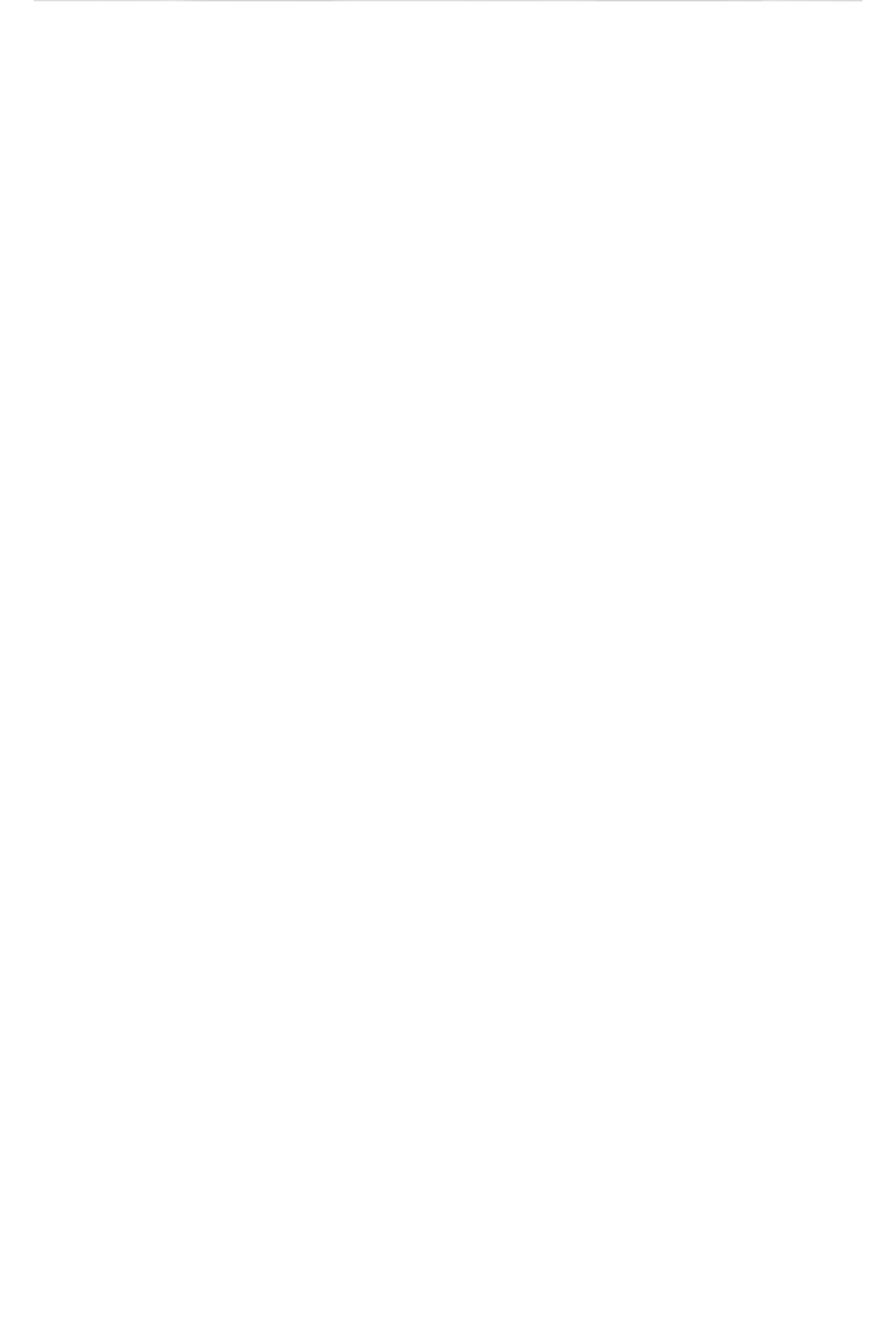
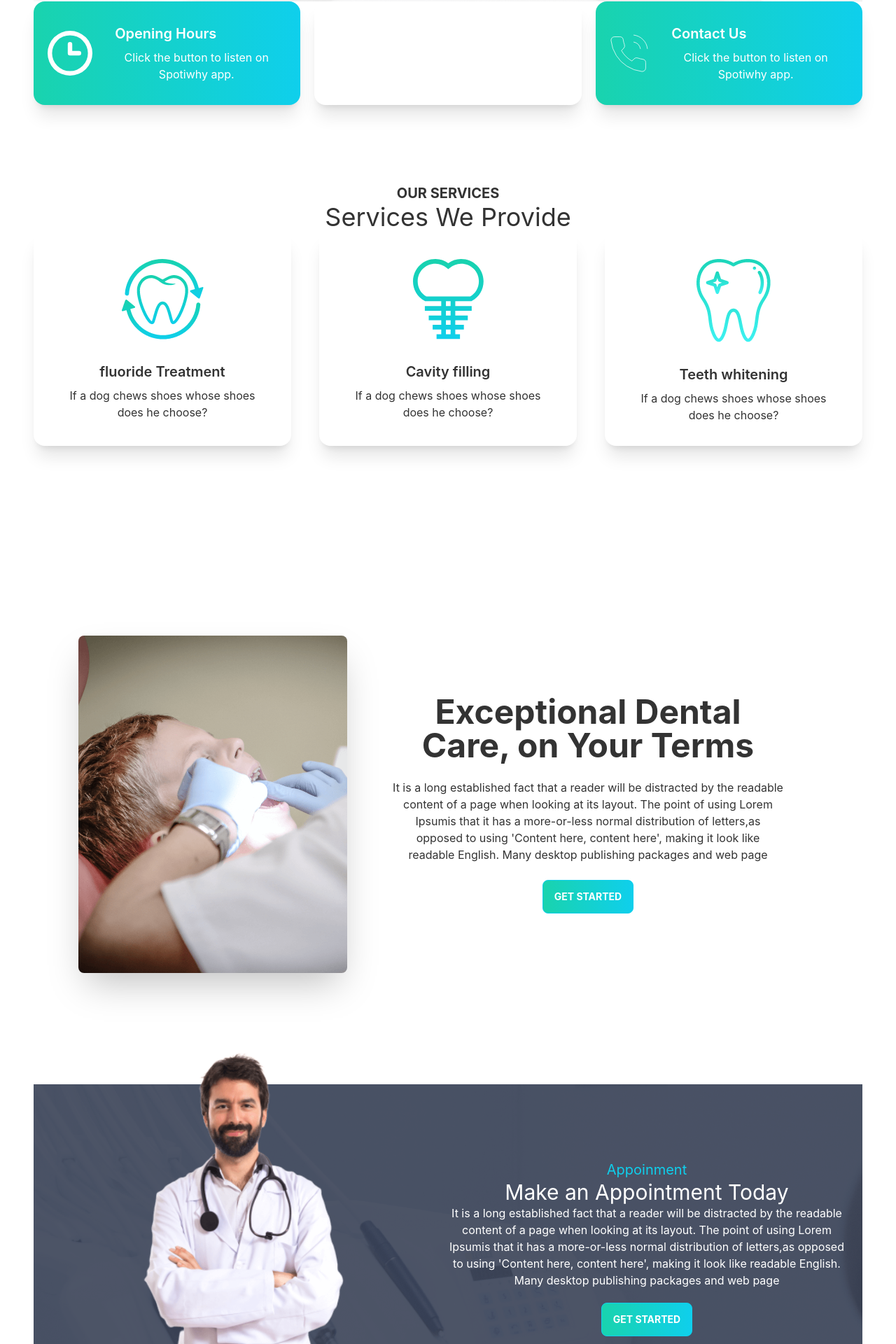
Before and after one commit to sharifulislm/Doctors-portal-client, a React (Create React App) app: page / in a window 1280 px wide. Shown: the part 862-2782 px from the top of the page at 70% size. Before the commit the page ends 864 px from the top, so only its background shows below. Built offline with nearby package versions, Linux system fonts and the light colour scheme.

Commit message:
set up something to home page

```diff
--- a/src/Pages/Home/Banner.js
+++ b/src/Pages/Home/Banner.js
@@ -1,16 +1,18 @@
 import React from 'react';
 import chair from '../../assets/images/chair.png';
+import BtnPrimary from '../Shared/BtnPrimary';
 import './Home.css';
 
 const Banner = () => {
     return (
-        <div class="hero min-h-screen bg-base-200 benner-box">
+        <div class="hero min-h-screen benner-box">
         <div class="hero-content flex-col lg:flex-row-reverse">
           <img src={chair} class="max-w-sm rounded-lg shadow-2xl" />
           <div>
-            <h1 class="text-5xl font-bold">Your New Smile Starts Here</h1>
-            <p class="py-6">Lorem Ipsum is simply dummy text of the printing and typesetting industry. Lorem Ipsum has been the industry's standard dummy text ever since the</p>
-            <button class="btn btn-primary uppercase bg-gradient-to-r from-secondary to-primary">Get Started</button>
+            <h1 class="text-5xl font-bold ">Your New Smile Starts Here</h1>
+            <p class="py-6 ">Lorem Ipsum is simply dummy text of the printing and typesetting industry. Lorem Ipsum has been the industry's standard dummy text ever since the</p>
+
+            <BtnPrimary>Get Started</BtnPrimary>
           </div>
         </div>
       </div>
--- /dev/null
+++ b/src/Pages/Home/DentalCare.js
@@ -0,0 +1,19 @@
+import React from 'react';
+import img from '../../assets/images/treatment.png';
+
+const DentalCare = () => {
+    return (
+        <div class="hero min-h-screen px-12">
+        <div class="hero-content flex-col lg:flex-row">
+          <img src={img} className='max-w-sm rounded-lg shadow-2xl'/>
+          <div className='px-12'>
+            <h1 class="text-5xl font-bold">Exceptional Dental Care, on Your Terms</h1>
+            <p class="py-6">It is a long established fact that a reader will be distracted by the readable content of a page when looking at its layout. The point of using Lorem Ipsumis that it has a more-or-less normal distribution of letters,as opposed to using 'Content here, content here', making it look like readable English. Many desktop publishing packages and web page</p>
+            <button class="btn btn-primary uppercase bg-gradient-to-r from-secondary to-primary text-white font-bold">Get Started</button>
+          </div>
+        </div>
+      </div>
+    );
+};
+
+export default DentalCare;
--- a/src/Pages/Home/Home.js
+++ b/src/Pages/Home/Home.js
@@ -1,10 +1,21 @@
 import React from 'react';
 import Banner from './Banner';
+import DentalCare from './DentalCare';
+import Info from './Info';
+import MakeAppointment from './MakeAppointment';
+import Services from './Services';
+import Testimonials from './Testimonials';
+
 
 const Home = () => {
     return (
         <div className='px-12 '>
            <Banner></Banner>
+            <Info></Info>
+            <Services></Services>
+            <DentalCare></DentalCare>
+            <MakeAppointment></MakeAppointment>
+            <Testimonials></Testimonials>
 
         </div>
     );
--- /dev/null
+++ b/src/Pages/Home/Info.js
@@ -0,0 +1,17 @@
+import React from 'react';
+import InfoCard from './InfoCard';
+import clock from '../../assets/icons/clock.svg';
+import marker from '../../assets/icons/marker.svg';
+import phone from '../../assets/icons/phone.svg';
+
+const Info = () => {
+    return (
+        <div className='grid grid-cols-1 lg:grid-cols-3 gap-5'>
+       <InfoCard cardTitle="Opening Hours" bgClass="bg-gradient-to-r from-secondary to-primary" img={clock}></InfoCard>
+       <InfoCard cardTitle="Our Locations" bgClass="bg-accent" img={marker}></InfoCard>
+       <InfoCard cardTitle="Contact Us" bgClass="bg-gradient-to-r from-secondary to-primary" img={phone}></InfoCard>
+        </div>
+    );
+};
+
+export default Info;
--- /dev/null
+++ b/src/Pages/Home/InfoCard.js
@@ -0,0 +1,15 @@
+import React from 'react';
+
+const InfoCard = ({img,cardTitle,bgClass}) => {
+    return (
+        <div class={`card lg:card-side bg-base-100 shadow-xl ${bgClass}`}>
+        <figure className='pl-5'><img src={img} alt="Album"/></figure>
+        <div class="card-body text-white">
+          <h2 class="card-title">{cardTitle}</h2>
+          <p>Click the button to listen on Spotiwhy app.</p>
+        </div>
+      </div>
+    );
+};
+
+export default InfoCard;
--- /dev/null
+++ b/src/Pages/Home/MakeAppointment.js
@@ -0,0 +1,26 @@
+import React from 'react';
+import doctor from '../../assets/images/doctor.png';
+import appointment from '../../assets/images/appointment.png';
+import BtnPrimary from '../Shared/BtnPrimary';
+
+const MakeAppointment = () => {
+    return (
+       <section style={{
+           background: `url(${appointment})`
+       }} className='flex justify-center items-center'>
+           <div className='flex-1 hidden lg:block'>
+               <img className='mt-[-100px]' src={doctor} alt="" />
+           </div>
+           <div className='flex-1 px-6'>
+               <h3 className='text-xl text-primary'>Appoinment</h3>
+                   <h2 className='text-3xl text-white'>Make an Appointment Today</h2>
+                   <p className='text-white mb-5 text-center'>It is a long established fact that a reader will be distracted by the readable content of a page when looking at its layout. The point of using Lorem Ipsumis that it has a more-or-less normal distribution of letters,as opposed to using 'Content here, content here', making it look like readable English. Many desktop publishing packages and web page</p>
+                   <BtnPrimary > Get Started</BtnPrimary>
+
+           </div>
+
+       </section>
+    );
+};
+
+export default MakeAppointment;
--- /dev/null
+++ b/src/Pages/Home/Service.js
@@ -0,0 +1,18 @@
+import React from 'react';
+
+const Service = ({servisce}) => {
+    return (
+        <div class="card lg:max-w-lg bg-base-100 shadow-xl">
+  <figure class="px-10 pt-10">
+    <img src={servisce.img} alt="Shoes" class="rounded-xl" />
+  </figure>
+  <div class="card-body items-center text-center">
+    <h2 class="card-title">{servisce.name}</h2>
+    <p>If a dog chews shoes whose shoes does he choose?</p>
+
+  </div>
+</div>
+    );
+};
+
+export default Service;
--- /dev/null
+++ b/src/Pages/Home/Services.js
@@ -0,0 +1,51 @@
+import React from 'react';
+import fluoride from '../../assets/images/fluoride.png';
+import cavity from '../../assets/images/cavity.png';
+
+import whitening from '../../assets/images/whitening.png';
+import Service from './Service';
+
+
+const Services = () => {
+
+    const services = [
+        {
+            _id:1,
+            name: 'fluoride Treatment',
+            description: '',
+            img: fluoride
+        },
+        {
+            _id:2,
+            name: 'Cavity filling',
+            description: '',
+            img: cavity
+        },
+        {
+            _id:3,
+            name: 'Teeth whitening',
+            description: '',
+            img: whitening
+        }
+    ]
+    return (
+        <div className='my-28 '>
+      <div  className='text-center '>
+      <h3 className='text-xl font-bold uppercase' >Our services  </h3>
+            <h2 className='text-4xl'> Services We Provide</h2>
+      </div>
+      <div className='grid sm:grid-cols-1 md:grid-cols-2 lg:grid-cols-3 gap-10'>
+  {
+      services.map(servisce => <Service
+      key={servisce._id}
+      servisce={servisce}
+      ></Service>)
+  }
+
+      </div>
+
+        </div>
+    );
+};
+
+export default Services;
--- /dev/null
+++ b/src/Pages/Home/Testimonials.js
@@ -0,0 +1,23 @@
+import React from 'react';
+import quote from '../../assets/icons/quote.svg';
+
+const Testimonials = () => {
+    return (
+        <section>
+            <div>
+          <h4>Testimonials</h4>
+          <h2>What Our Patients say</h2>
+
+            </div>
+
+            <div>
+  <img src={quote} alt="" />
+            </div>
+
+            <div></div>
+
+        </section>
+    );
+};
+
+export default Testimonials;
--- /dev/null
+++ b/src/Pages/Shared/BtnPrimary.js
@@ -0,0 +1,9 @@
+import React from 'react';
+
+const BtnPrimary = ({children}) => {
+    return (
+        <button class="btn btn-primary uppercase bg-gradient-to-r from-secondary to-primary text-white font-bold">{children}</button>
+    );
+};
+
+export default BtnPrimary;
```
